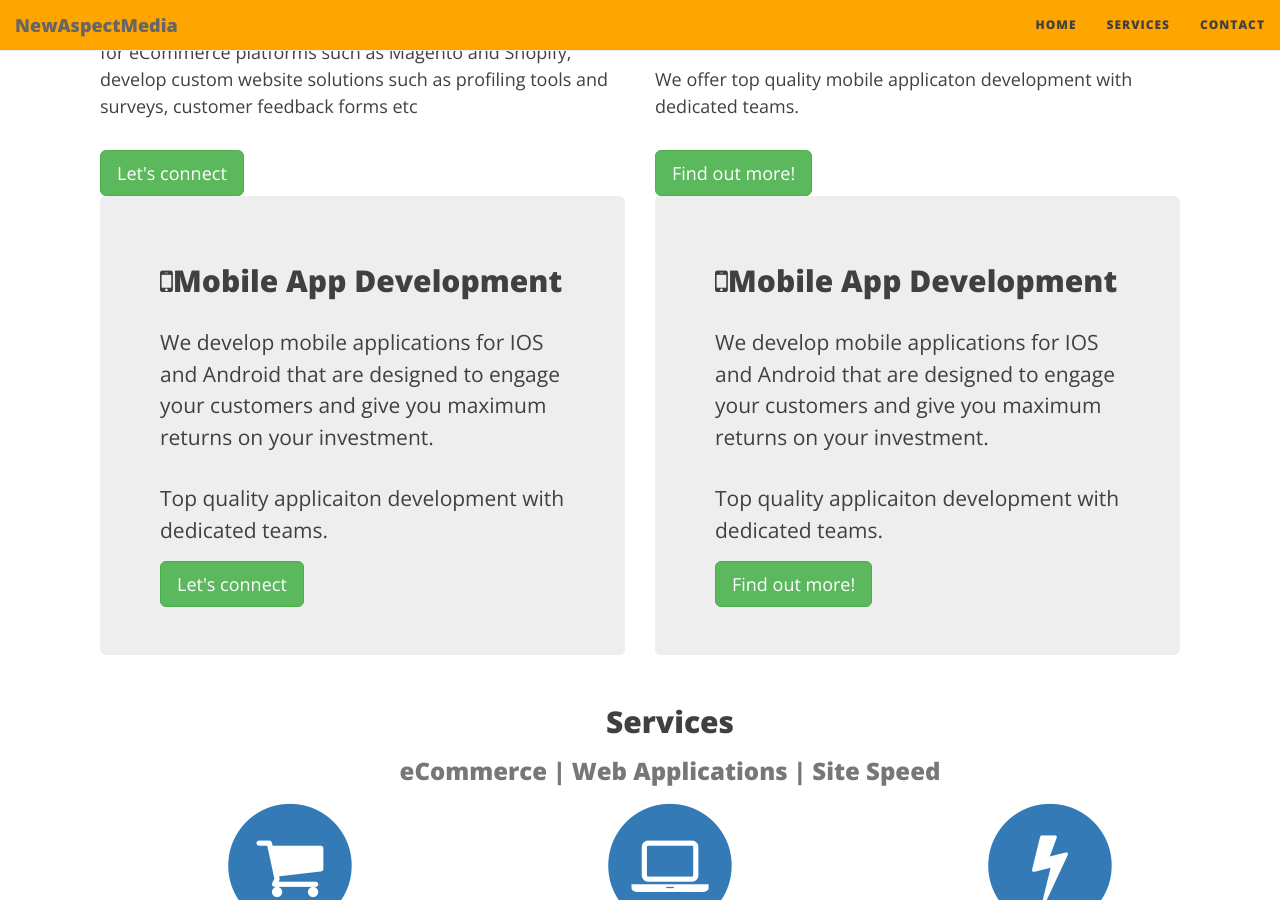
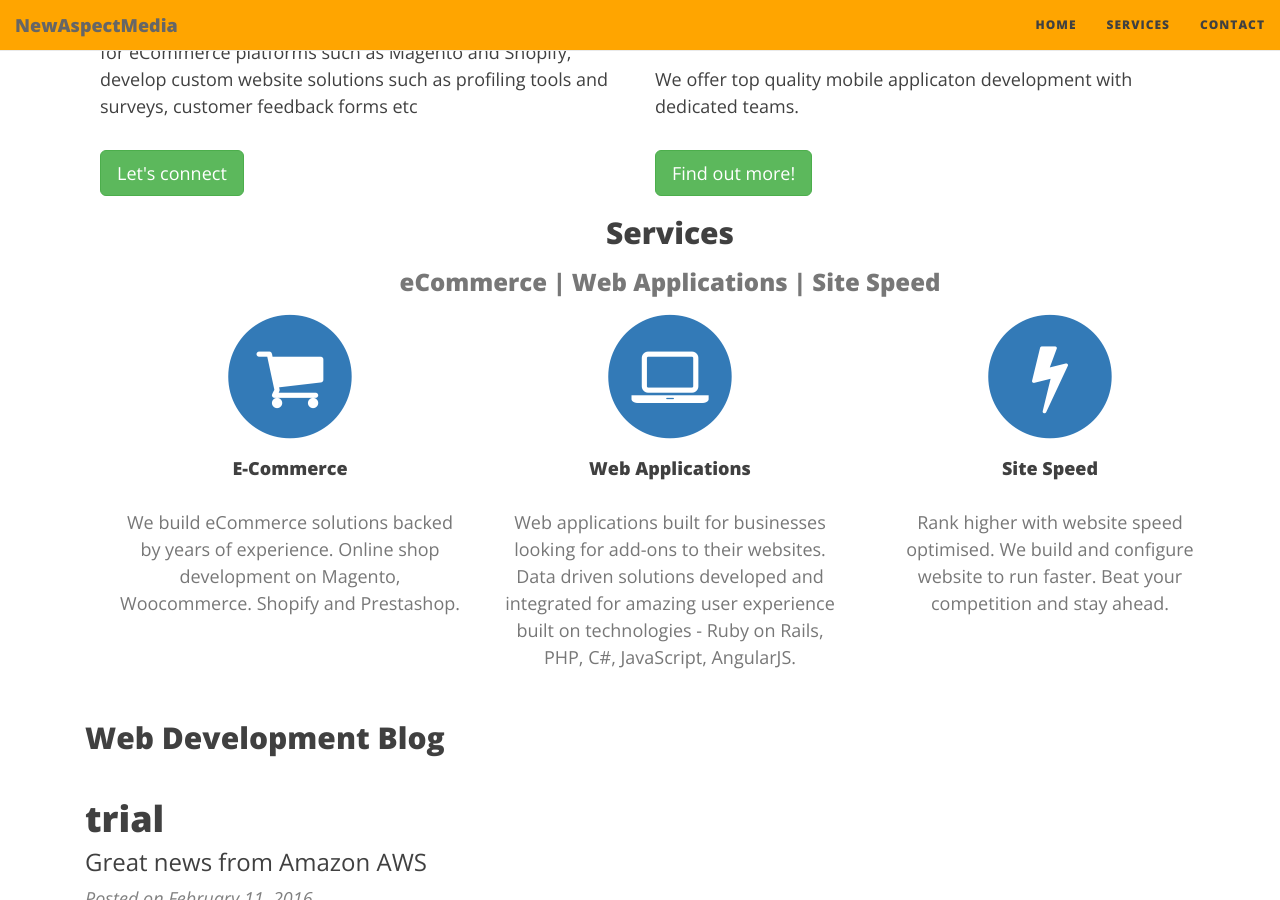
Before and after one commit to newmedia77/appxnam, a Jekyll site: the page built from index.html, in a window 1280 px wide and 900 px high, scrolled down 438 px. Built offline with Jekyll 4.4.1, drawn with Linux system fonts in a browser that asks for light colours; nearby versions of some CDN libraries; the list of posts is cut into pages by our own code.

Commit message:
andreas
home

```diff
--- a/index.html
+++ b/index.html
@@ -17,37 +17,10 @@ subtitle: Hire Web Developer &amp; SEO Specialist in London
     <p>Cross platform mobile application development services available in London, UK. Our applications developers are highly qualified and dedicated to help you with designing and developing the mobile app that you are looking for. </p>
     <p>We offer top quality mobile applicaton development with dedicated teams.</p>
   <div class="get-started-wrap">
-    <a class="btn btn-success btn-lg get-started-btn" href="https://github.com/daattali/beautiful-jekyll#readme">Find out more!</a>
-  </div>
-</div>
-</div>
-
-
-<div class="row">
-<div class="col-xs-12 col-sm-6 col-lg-6">
-<div class="main-explain-area-one jumbotron">
-  <h2><i class="fa fa-mobile"></i>Mobile App Development</h2>
-  <p>We develop mobile applications for IOS and Android that are designed to engage your customers and give you maximum returns on your investment. </p>
-  <p>Top quality applicaiton development with dedicated teams.</p>
-  <div class="get-started-wrap">
-    <a class="btn btn-success btn-lg get-started-btn" href="http://newaspectmedia.com/contact">Let's connect</a>
-  </div>
-</div>
-</div>
-
-<div class="col-xs-12 col-sm-6 col-lg-6">
-<div class="main-explain-area-two jumbotron">
-  <h2><i class="fa fa-mobile"></i>Mobile App Development</h2>
-  <p>We develop mobile applications for IOS and Android that are designed to engage your customers and give you maximum returns on your investment. </p>
-  <p>Top quality applicaiton development with dedicated teams.</p>
-  <div class="get-started-wrap">
     <a class="btn btn-success btn-lg get-started-btn" href="http://newaspectmedia.com/contact">Find out more!</a>
   </div>
 </div>
 </div>
-</div>
-
-
 <!-- Services Section -->
     <section id="services">
         <div class="container">
```
